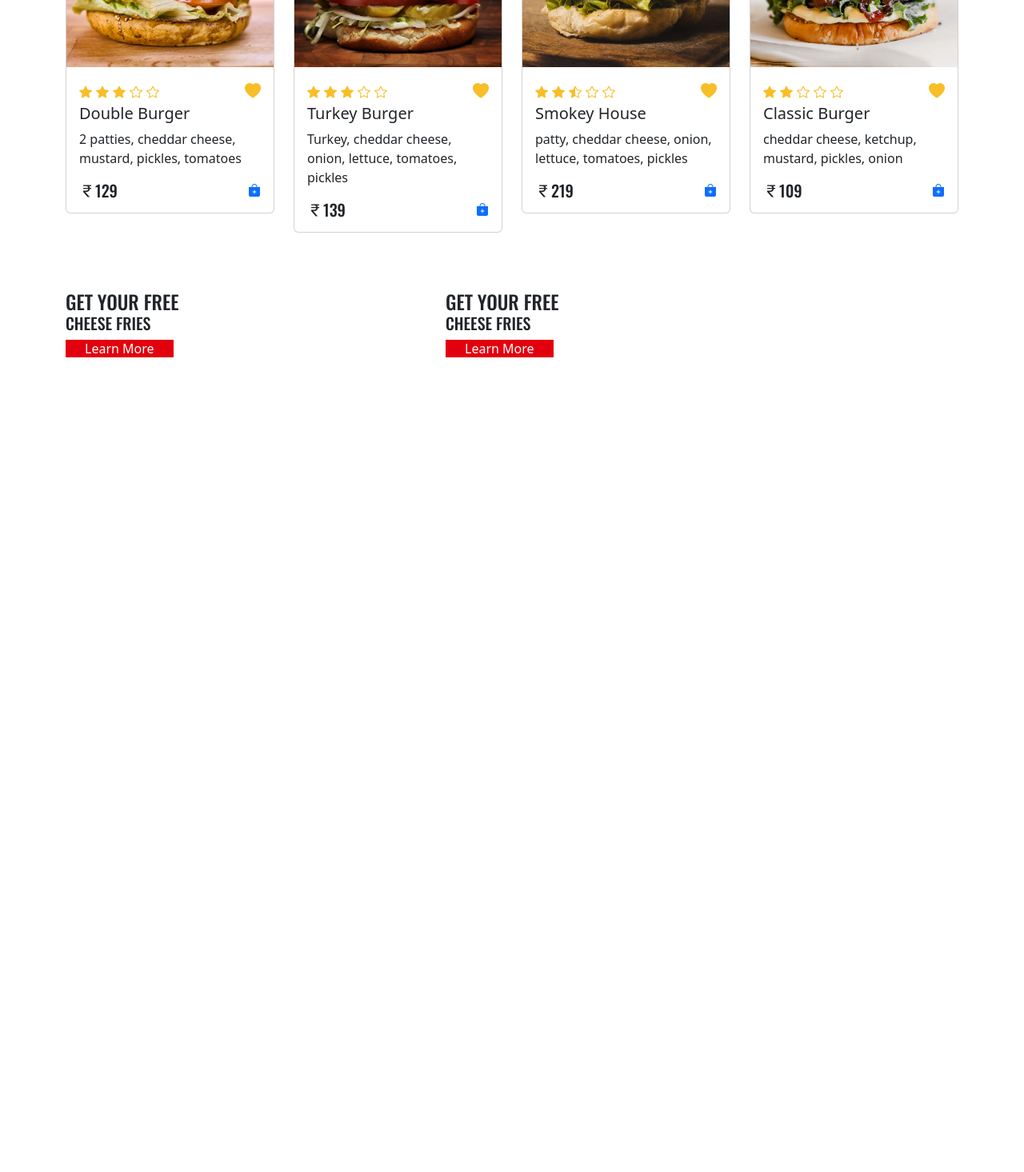
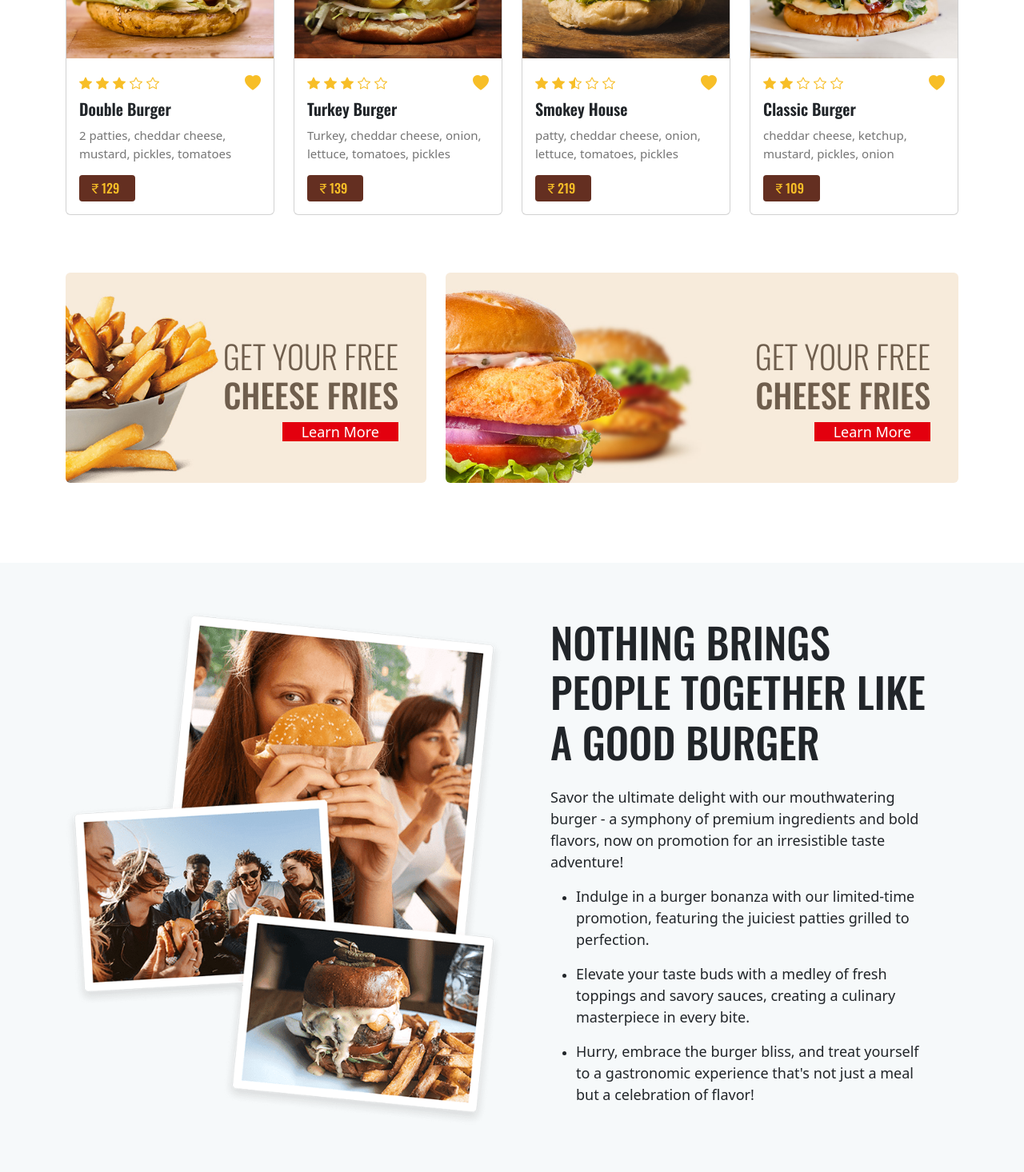
Before and after one commit to sahiltapu/Foodie-Bites, a React (Vite) app: page / in a window 1280 px wide. Shown: the part 2800-4266 px from the top of the page at 80% size. Before the commit the page ends 3348 px from the top, so only its background shows below. Built offline with nearby package versions, Linux system fonts and the light colour scheme.

Commit message:
added section 4 and completed the section 4

```diff
--- a/src/pages/Home/Home.jsx
+++ b/src/pages/Home/Home.jsx
@@ -1,9 +1,10 @@
 import React from 'react'
 import Layout from '../../components/Layouts/Layout'
+import "../../styles/HomeStyle.css";
 import Section1 from './Section1'
-import "../../styles/HomeStyle.css";
 import Section2 from './Section2';
 import Section3 from './Section3';
+import Section4 from './Section4';
 
 const Home = () => {
   return (
@@ -15,6 +16,8 @@ const Home = () => {
     <Section2 />
     {/* Home section Menu */}
     <Section3 />
+    {/* Home section Promotion */}
+    <Section4 />
     </>
 
   )
--- /dev/null
+++ b/src/pages/Home/Section4.jsx
@@ -0,0 +1,63 @@
+import React from "react";
+import { Container, Row, Col, Card } from "react-bootstrap";
+import PromotionImage from "../../assets/promotion/pro.png";
+
+const Section4 = () => {
+  return (
+    <>
+      <section className="promotion_section">
+        <Container>
+          <Row className="align-items-center">
+            <Col lg={6} className="text-center mb-5 mb-lg-0">
+              <img
+                src={PromotionImage}
+                className="img-fluid"
+                alt="promotion_image"
+              />
+            </Col>
+            <Col lg={6} className="px-5">
+              <h2>Nothing brings people together like a good burger</h2>
+              <p>
+                Savor the ultimate delight with our mouthwatering burger - a
+                symphony of premium ingredients and bold flavors, now on
+                promotion for an irresistible taste adventure!
+              </p>
+              <ul>
+                <li>
+                  <p>
+                    Indulge in a burger bonanza with our limited-time promotion,
+                    featuring the juiciest patties grilled to perfection.
+                  </p>
+                </li>
+                <li>
+                  <p>
+                    Elevate your taste buds with a medley of fresh toppings and
+                    savory sauces, creating a culinary masterpiece in every
+                    bite.
+                  </p>
+                </li>
+                <li>
+                  <p>
+                    Hurry, embrace the burger bliss, and treat yourself to a
+                    gastronomic experience that's not just a meal but a
+                    celebration of flavor!
+                  </p>
+                </li>
+              </ul>
+            </Col>
+          </Row>
+        </Container>
+      </section>
+      {/* BG parallax Scroll */}
+      <section className="bg_parallax_scroll">
+
+      </section>
+
+
+
+
+    </>
+  );
+};
+
+export default Section4;
--- a/src/styles/HomeStyle.css
+++ b/src/styles/HomeStyle.css
@@ -1,4 +1,4 @@
-.hero_section{
+.hero_section {
   position: relative;
   background: url("../assets/hero/hero-1.jpg") no-repeat;
   background-size: cover;
@@ -6,144 +6,259 @@
   padding-top: 170px;
   padding-bottom: 90px;
 }
-.hero_section .price_badge{
+.hero_section .price_badge {
   background: url("../assets/hero/price-badge-yellow.png") no-repeat;
   background-size: cover;
   position: absolute;
-    top:-20px;
-    right:5px;
-    width:180px;
-    height:176px;
+  top: -20px;
+  right: 5px;
+  width: 180px;
+  height: 176px;
   text-align: center;
 }
-.hero_section .badge_text{
-    width:100%;
-    position:absolute;
-    top:50%;
+.hero_section .badge_text {
+  width: 100%;
+  position: absolute;
+  top: 50%;
   transform: translateY(-50%);
 }
-.hero_section .badge_text .h4_xs{
+.hero_section .badge_text .h4_xs {
   font-size: 1.875rem;
-    font-weight:600;
+  font-weight: 600;
   line-height: 1;
 }
-.hero_section .badge_text .h3_lg{
+.hero_section .badge_text .h3_lg {
   font-size: 2.857rem;
-    font-weight:600;
+  font-weight: 600;
   line-height: 1;
 }
-.hero_section .hero_text h1{
+.hero_section .hero_text h1 {
   font-family: var(--lilita-font);
   font-size: 7rem;
   line-height: 1;
   margin-bottom: 15px;
   letter-spacing: 3px;
 }
-.hero_section .hero_text h2{
+.hero_section .hero_text h2 {
   font-family: var(--lilita-font);
   font-size: 2.5rem;
   line-height: 1;
   margin-bottom: 20px;
   letter-spacing: 3px;
 }
-.hero_section .hero_text{
+.hero_section .hero_text {
   padding: 0 5%;
-
 }
 
 /* Home about 2.0 */
-.about_section{
+.about_section {
   padding-top: 80px;
   padding-bottom: 300px;
   background: url("../assets/about/about-1.jpg") no-repeat center center;
   background-size: cover;
   width: 100%;
 }
-.about_section h2{
+.about_section h2 {
   font-size: 3.5rem;
 }
-.about_section p{
+.about_section p {
   color: var(--grey);
   padding: 20px 30px;
   font-size: 19px;
 }
-.about_wrapper{
+.about_wrapper {
   background: var(--yellow);
   padding-top: 70px;
   padding-bottom: 30px;
 }
-.about_box .about_icon img{
+.about_box .about_icon img {
   max-width: 25%;
 }
-.about_box h4{
+.about_box h4 {
   font-size: 26px;
   line-height: 1;
   letter-spacing: 0.5008px;
   margin-top: 30px;
   margin-bottom: 20px;
 }
-.about_box p{
+.about_box p {
   padding: 0 20px;
+}
+
+/* Home menu 3.0 */
+.menu_section {
+  padding-top: 100px;
+  padding-bottom: 100px;
+}
+.menu_section .card-img-top {
+  transition: all 500ms ease-in-out;
+}
+.menu_section h2 {
+  font-size: 3.5rem;
+  color: var(--light-red);
+}
+.menu_section .burger_menu_paragraph {
+  color: var(--grey);
+  padding: 10px 100px;
+  font-size: 19px;
+}
+.menu_section .item_rating i {
+  color: var(--yellow);
+  padding-right: 5px;
+}
+.menu_section .wishlist i {
+  color: var(--yellow);
+  font-size: 20px;
+  cursor: pointer;
+}
+.menu_section .wishlist i:hover {
+  color: var(--light-red);
+  font-size: 20px;
+  cursor: pointer;
+}
+.menu_section .card-title {
+  font-family: var(--oswald-font);
+  font-weight: 600;
+  margin-top: 5px;
+  margin-bottom: 10px;
+}
+.menu_section .card-text {
+  color: var(--grey);
+  font-size: 15px;
+}
+.menu_section .menu_price {
+  background-color: var(--bg-coffee);
+  display: inline-block;
+  padding: 7px 12px;
+  border-radius: 4px;
+}
+.menu_price h5 {
+  color: var(--yellow);
+  font-size: 1rem;
+}
+.add_to_card a {
+  color: var(--grey);
+  border-radius: 5px;
+  text-decoration: none;
+  background: var(--yellow);
+  display: inline-block;
+  font-size: 1rem;
+  line-height: 1;
+  font-weight: 700;
+  padding: 8px 14px;
+  opacity: 0;
+  transform: translateY(100px);
+  -moz-transition: all 500ms ease-in-out;
+  -webkit-transition: all 500ms ease-in-out;
+  -ms-transition: all 500ms 5000ms ease-in-out;
+  -moz-transition: all 500ms ease-in-out;
+  transition: all 500ms ease-in-out;
+}
+.card:hover .card-img-top {
+  transform: scale(1.1);
+}
+.card:hover .add_to_card a {
+  opacity: 1;
+  transform: translateY(0);
+}
+.add_to_card:hover a {
+  color: var(--light-red);
+  background: transparent;
+}
+
+.menu_section .ads_box {
+  text-align: right;
+  padding: 80px 35px 50px;
+  border-radius: 6px;
+}
+.menu_section .ads_img1 {
+  background: url("../assets/menu/ads-1.jpg") no-repeat center center;
+  background-size: cover;
+}
+.menu_section .ads_img1 {
+  background: url("../assets/menu/ads-1.jpg") no-repeat center center;
+  background-size: cover;
+}
+.menu_section .ads_img2 {
+  background: url("../assets/menu/ads-2.jpg") no-repeat center center;
+  background-size: cover;
+}
+.menu_section .ads_box h4 {
+  font-size: 2.5rem;
+  font-weight: 300;
+  color: var(--brown);
+}
+.menu_section .ads_box h5 {
+  font-size: 2.573rem;
+  color: var(--brown);
+}
+.menu_section .ads_box a {
+  margin-top: 15px;
+  font-size: 18px;
+}
+
+/* Home Promotion 4.0 */
+.promotion_section {
+  padding-top: 60px;
+  padding-bottom: 60px;
+  background: var(--light-grey);
+}
+.promotion_section h2 {
+  font-size: 3.25rem;
+  margin-bottom: 25px;
+}
+.promotion_section p {
+  font-size: 1.125rem;
+}
+.promotion_section ul {
+  font-size: 15px;
+}
+
+/* Home Parallax 5.0 */
+.bg_parallax_scroll {
+  background: url("../assets/parallax/bg.jpg") no-repeat center center;
+  background-size: cover;
+  background-attachment: fixed;
+  width: 100%;
+  height: 700px;
 }
 
 /* media query mobile */
 
-@media (max-width:992px) {
+@media (max-width: 992px) {
   /* Home about 2.0 */
-    .about_section h2{
+  .about_section h2 {
     font-size: 2.5rem;
   }
-    .about_section p{
+  .about_section p {
     padding: 20px 0;
-
   }
-    .about_box p{
-        padding:0;
+  .about_box p {
+    padding: 0;
+  }
+  /* Home parallex 5.0 */
+  .bg_parallax_scroll {
+    background-attachment: scroll;
+    height: 500px;
+  }
 }
 
+/* media query mobile */
+@media (max-width: 1200px) {
+  /* Home Promotion */
+  .promotion_section h2 {
+    font-size: 2.25rem;
+  }
 }
 
-
-/* Home menu 3.0 */
-.menu_section{
-    padding-top: 100px;
-    padding-bottom: 100px;
-}
-.menu_section .card-img-top{
-    transition:all 500ms ease-in-out;
-}
-.menu_section h2{
-    font-size: 3.5rem;
-    color: var(--light-red);
-}
-.menu_section .burger_menu_paragraph{
-    color:var(--grey);
-    padding: 10px 100px;
-    font-size: 19px;
-
-}
-.menu_section .item_rating i{
-    color:var(--yellow);
-    padding-right: 5px;
-}
-.menu_section .wishlist i{
-    color:var(--yellow);
-    font-size: 20px;
-    cursor: pointer;
-}
-.menu_section .wishlist i:hover{
-    color:var(--light-red);
-    font-size: 20px;
-    cursor: pointer;
-}
-
-
-
-
-@media (max-width:767px){
+@media (max-width: 767px) {
   /* Home Hero 1.0 */
-    .hero_section .hero_text{
+  .hero_section .hero_text {
     font-size: 5.5rem;
   }
 
+  /* Home Menu 3.0 */
+  .menu_section .burger_menu_paragraph {
+    padding: 10px 0px;
   }
+}
```
Lines whose indentation alone changed are shown as unchanged.
